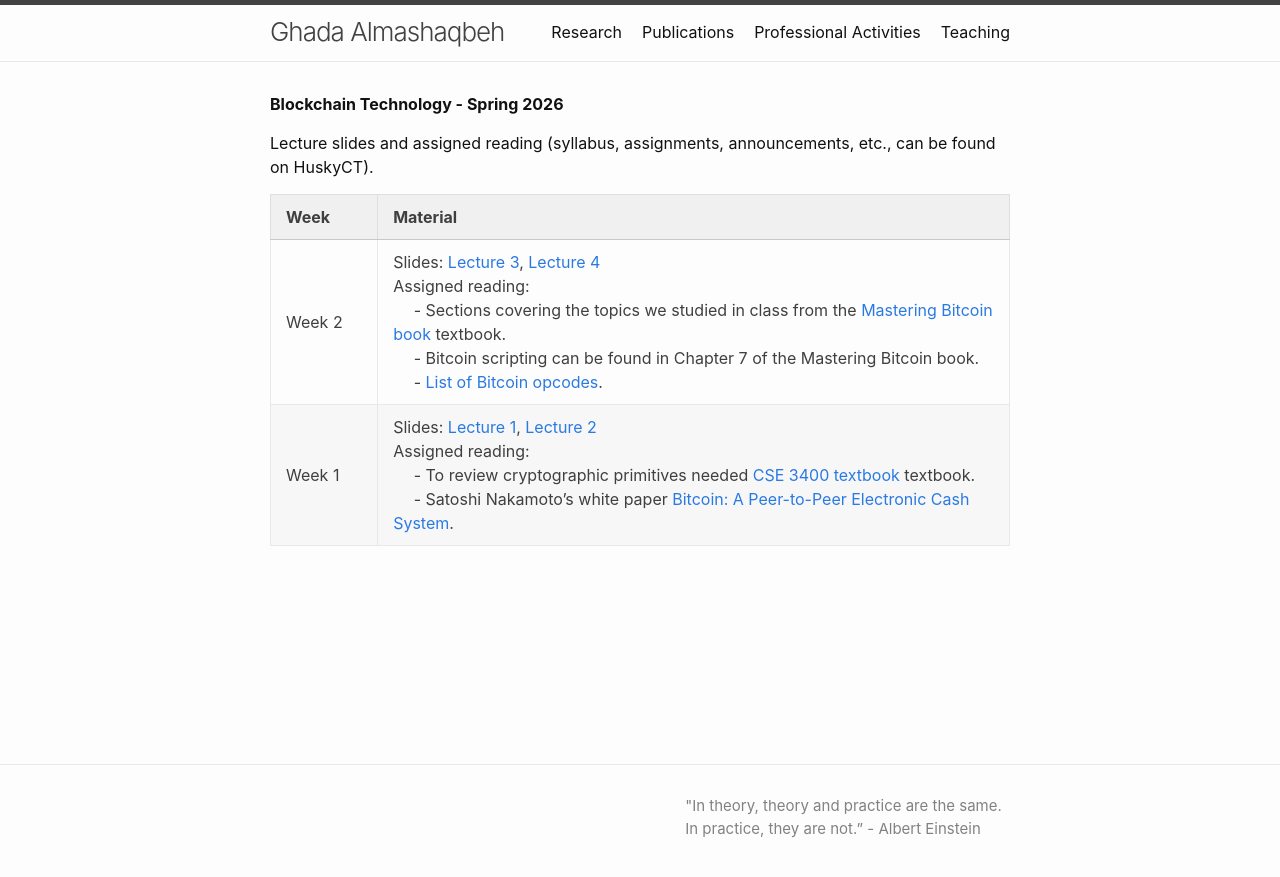
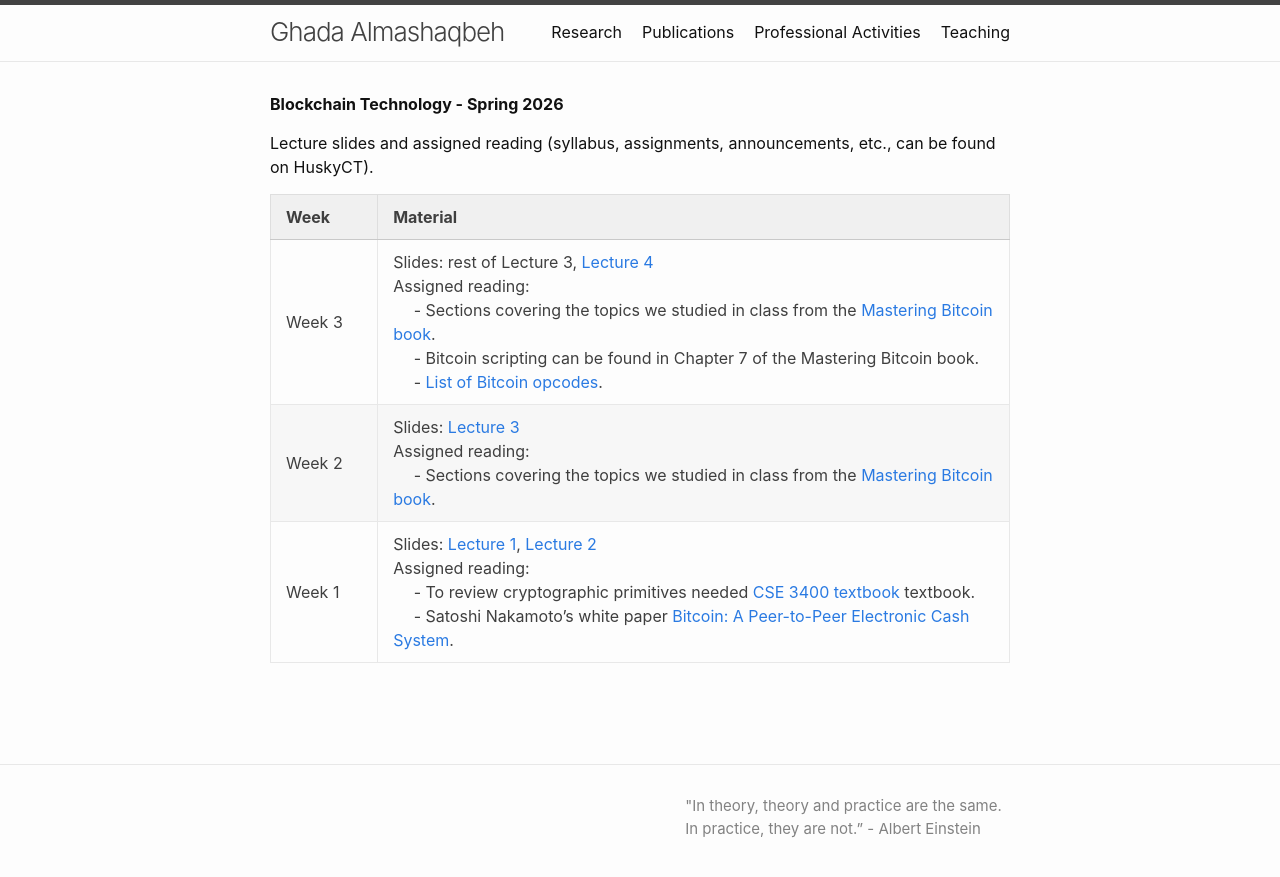
Before and after one commit to GhadaAlmashaqbeh/GhadaAlmashaqbeh.github.io, a Jekyll site: the page built from courses/blockchain-technology-s2026/index.md, in a window 1280 px wide. Shown: the top 877 px of the page. Built offline with Jekyll 4.4.1, drawn with Linux system fonts in a browser that asks for light colours.

Commit message:
add lectures

```diff
--- a/courses/blockchain-technology-s2026/index.md
+++ b/courses/blockchain-technology-s2026/index.md
@@ -8,5 +8,6 @@
 
 | Week&emsp;&emsp;| Material           |
 |----------|--------------------|
-| Week 2 | Slides: [Lecture 3](./lecture3.pdf), [Lecture 4](./lecture4.pdf) <br/> Assigned reading: <br/> &emsp; - Sections covering the topics we studied in class from the [Mastering Bitcoin book](https://github.com/bitcoinbook/bitcoinbook/blob/develop/BOOK.md) textbook. <br/> &emsp; - Bitcoin scripting can be found in Chapter 7 of the Mastering Bitcoin book. <br/> &emsp; - [List of Bitcoin opcodes](https://en.bitcoin.it/wiki/Script).|
+| Week 3 | Slides: rest of Lecture 3, [Lecture 4](./lecture4.pdf) <br/> Assigned reading: <br/> &emsp; - Sections covering the topics we studied in class from the [Mastering Bitcoin book](https://github.com/bitcoinbook/bitcoinbook/blob/develop/BOOK.md). <br/> &emsp; - Bitcoin scripting can be found in Chapter 7 of the Mastering Bitcoin book. <br/> &emsp; - [List of Bitcoin opcodes](https://en.bitcoin.it/wiki/Script).|
+| Week 2 | Slides: [Lecture 3](./lecture3.pdf) <br/> Assigned reading: <br/> &emsp; - Sections covering the topics we studied in class from the [Mastering Bitcoin book](https://github.com/bitcoinbook/bitcoinbook/blob/develop/BOOK.md).|
 | Week 1 | Slides: [Lecture 1](./lecture1.pdf), [Lecture 2](./lecture2.pdf) <br/> Assigned reading: <br/> &emsp; - To review cryptographic primitives needed [CSE 3400 textbook](https://drive.google.com/file/d/19WZi47ZRGs6SzCh6JG5CAti8mEQjAVW_/view) textbook. <br/> &emsp; - Satoshi Nakamoto’s white paper [Bitcoin: A Peer-to-Peer Electronic Cash System](https://bitcoin.org/bitcoin.pdf). |
```
Also changed, not shown: 1 other file.
